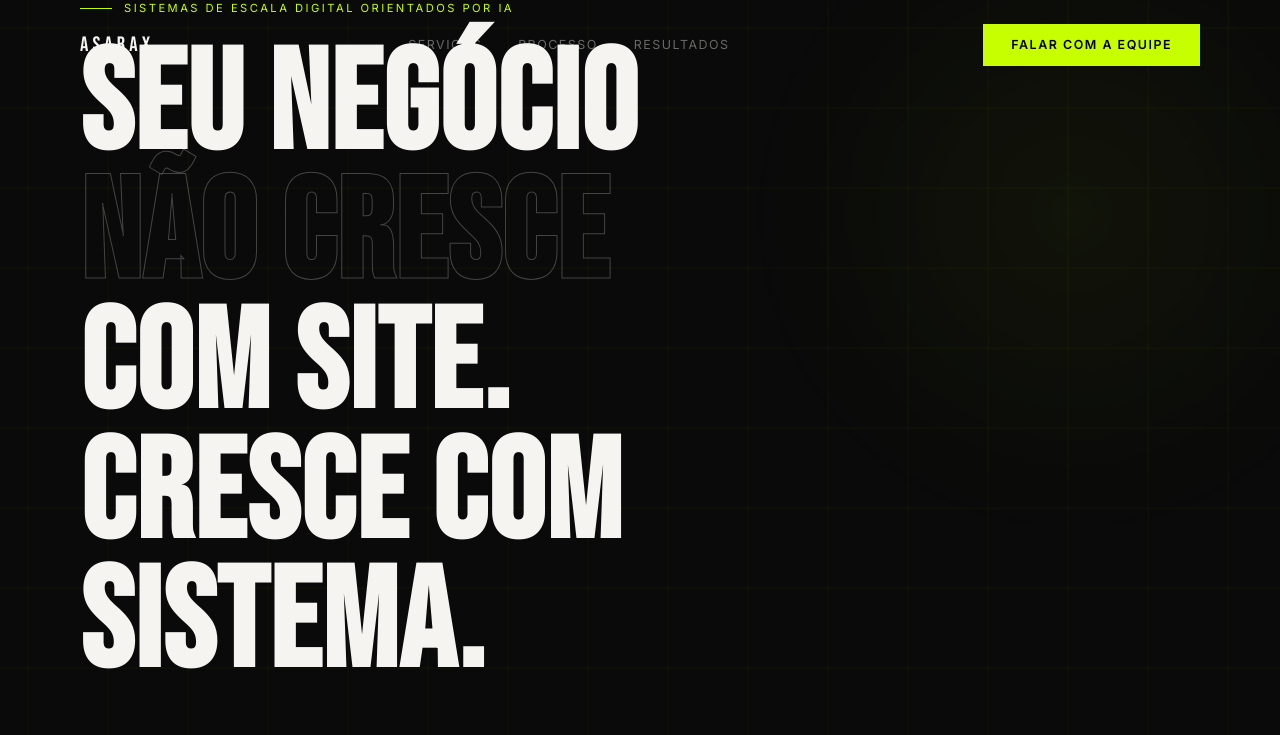
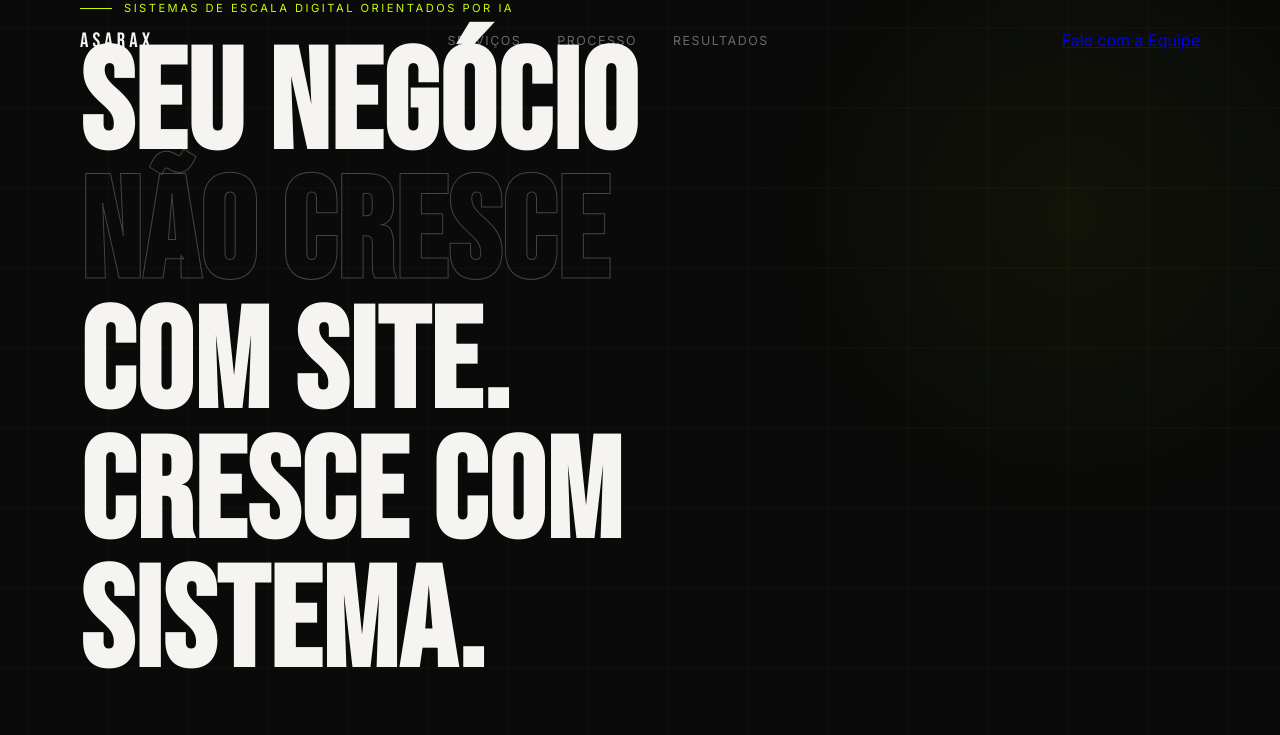
Before and after one commit to S1LVERB4CK7/asarax, a plain HTML site: page landing-page.asarax/index.html in a window 1280 px wide. Shown: the top 735 px of the page. Drawn offline with Linux system fonts and the light colour scheme.

Commit message:
Update index.html

```diff
--- a/landing-page.asarax/index.html
+++ b/landing-page.asarax/index.html
@@ -366,10 +366,11 @@ footer{border-top:1px solid var(--border);padding:52px var(--px);display:flex;al
     <a href="#process">Processo</a>
     <a href="#results">Resultados</a>
   </nav>
-  <a href="https://wa.me/5514991081875?text=Quero%20falar%20com%20a%20equipe%20ASARAX"
-   target="_blank"
-   class="nav-cta">
-   Falar com a equipe
+  <a
+  href="https://wa.me/5514991081875?text=Ol%C3%A1%21%20Vim%20pelo%20site%20e%20tenho%20interesse%20nos%20servi%C3%A7os%20de%20voc%C3%AAs.%20Gostaria%20de%20saber%20mais%20informa%C3%A7%C3%B5es%20e%20receber%20um%20or%C3%A7amento.%20%F0%9F%98%80"
+  target="_blank"
+>
+  Fale com a Equipe
 </a>
 </header>
 
```
